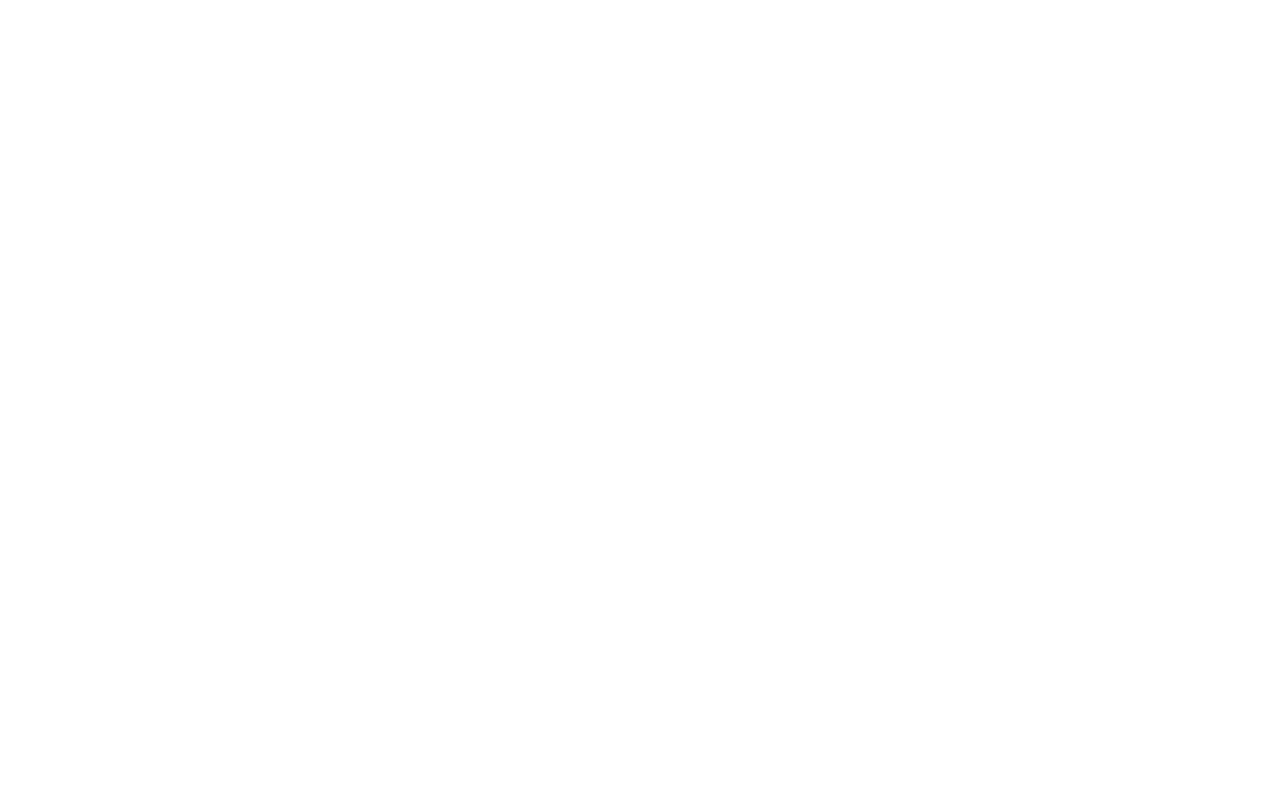
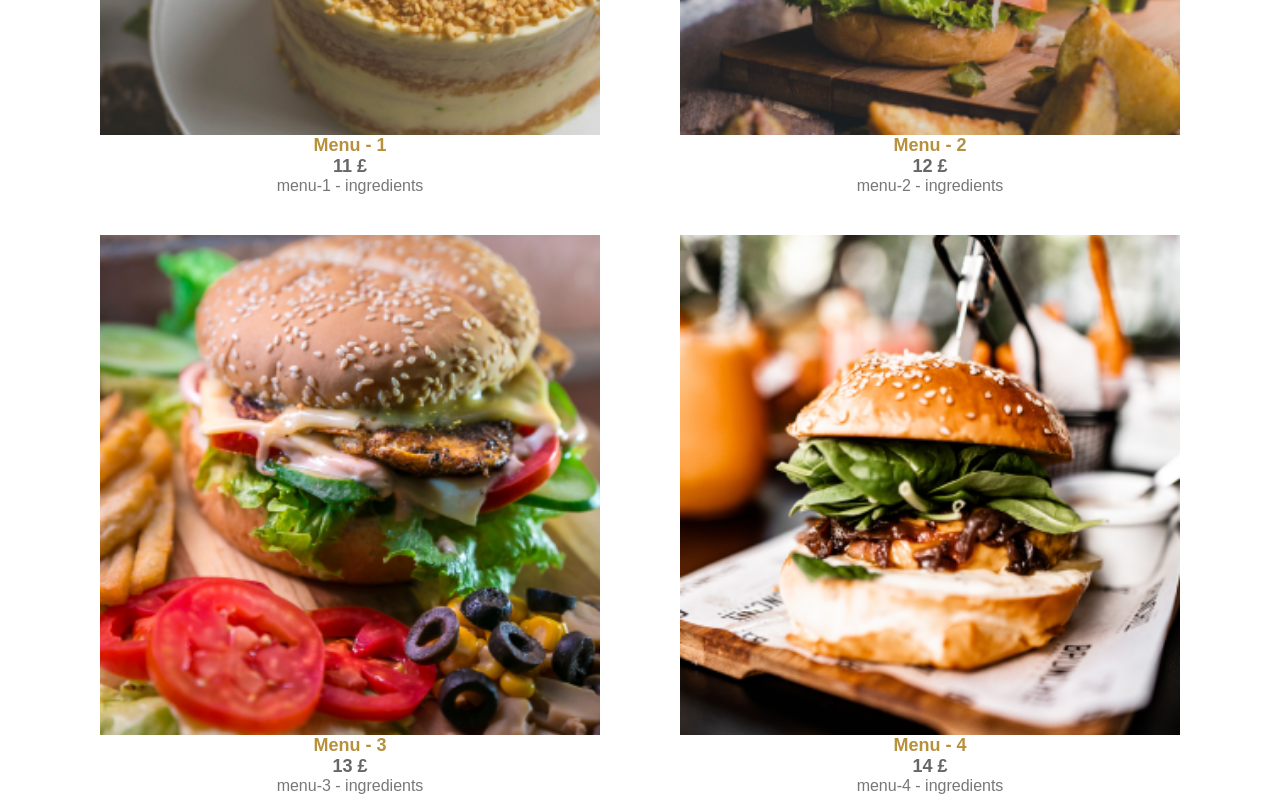
Before and after one commit to sabovoichita/restaurant-torreblanca, a Next.js app: page / in a window 1280 px wide. Shown: the part 1080-1880 px from the top of the page. Before the commit the page ends 800 px from the top, so only its background shows below. Built offline with nearby package versions, Linux system fonts and the light colour scheme.

Commit message:
add ProductCard and ProductList and css

```diff
--- /dev/null
+++ b/components/ProductCard.jsx
@@ -0,0 +1,19 @@
+import styles from "../styles/ProductCard.module.css";
+import Image from "next/image";
+
+const ProductCard = ({ imgNo, title, desc, price }) => {
+  return (
+    <div className={styles.container}>
+      <Image
+        src={`/image/menu/${imgNo}.png`}
+        alt={title}
+        width="500"
+        height="500"
+      />
+      <h1 className={styles.title}>{title}</h1>
+      <span className={styles.price}>{price}</span>
+      <p className={styles.desc}>{desc}</p>
+    </div>
+  );
+};
+export default ProductCard;
--- /dev/null
+++ b/components/ProductList.jsx
@@ -0,0 +1,42 @@
+import styles from "../styles/ProductList.module.css";
+import ProductCard from "@/components/ProductCard";
+
+const ProductList = () => {
+  return (
+    <div className={styles.container}>
+      <h1>Torreblanca Restaurant</h1>
+      <h2>The best there is in the village</h2>
+      <p className={styles.desc}>
+        Order your favorite food from Torreblanca and get 20% off on minimum of
+        £20
+      </p>
+      <div className={styles.wrapper}>
+        <ProductCard
+          imgNo="1"
+          title="Menu - 1"
+          desc="menu-1 - ingredients"
+          price="11 £"
+        />
+        <ProductCard
+          imgNo="2"
+          title="Menu - 2"
+          desc="menu-2 - ingredients"
+          price="12 £"
+        />
+        <ProductCard
+          imgNo="3"
+          title="Menu - 3"
+          desc="menu-3 - ingredients"
+          price="13 £"
+        />
+        <ProductCard
+          imgNo="4"
+          title="Menu - 4"
+          desc="menu-4 - ingredients"
+          price="14 £"
+        />
+      </div>
+    </div>
+  );
+};
+export default ProductList;
--- a/pages/index.js
+++ b/pages/index.js
@@ -1,6 +1,8 @@
 import Head from "next/head";
 import { Geist, Geist_Mono } from "next/font/google";
 import Slider from "@/components/Slider";
+import ProductList from "@/components/ProductList";
+import styles from "../styles/Home.module.css";
 
 const geistSans = Geist({
   variable: "--font-geist-sans",
@@ -14,7 +16,7 @@ const geistMono = Geist_Mono({
 
 export default function Home() {
   return (
-    <>
+    <div className={styles.container}>
       <Head>
         <title>Torreblanca Restaurant</title>
         <meta name="description" content="Best restaurant in Torreblanca" />
@@ -23,6 +25,7 @@ export default function Home() {
       </Head>
 
       <Slider />
-    </>
+      <ProductList />
+    </div>
   );
 }
--- a/styles/Home.module.css
+++ b/styles/Home.module.css
@@ -1,168 +1,3 @@
-.page {
-  --gray-rgb: 0, 0, 0;
-  --gray-alpha-200: rgba(var(--gray-rgb), 0.08);
-  --gray-alpha-100: rgba(var(--gray-rgb), 0.05);
-
-  --button-primary-hover: #383838;
-  --button-secondary-hover: #f2f2f2;
-
-  display: grid;
-  grid-template-rows: 20px 1fr 20px;
-  align-items: center;
-  justify-items: center;
-  min-height: 100svh;
-  padding: 80px;
-  gap: 64px;
-  font-family: var(--font-geist-sans);
+.container {
+  padding: 50px;
 }
-
-@media (prefers-color-scheme: dark) {
-  .page {
-    --gray-rgb: 255, 255, 255;
-    --gray-alpha-200: rgba(var(--gray-rgb), 0.145);
-    --gray-alpha-100: rgba(var(--gray-rgb), 0.06);
-
-    --button-primary-hover: #ccc;
-    --button-secondary-hover: #1a1a1a;
-  }
-}
-
-.main {
-  display: flex;
-  flex-direction: column;
-  gap: 32px;
-  grid-row-start: 2;
-}
-
-.main ol {
-  font-family: var(--font-geist-mono);
-  padding-left: 0;
-  margin: 0;
-  font-size: 14px;
-  line-height: 24px;
-  letter-spacing: -0.01em;
-  list-style-position: inside;
-}
-
-.main li:not(:last-of-type) {
-  margin-bottom: 8px;
-}
-
-.main code {
-  font-family: inherit;
-  background: var(--gray-alpha-100);
-  padding: 2px 4px;
-  border-radius: 4px;
-  font-weight: 600;
-}
-
-.ctas {
-  display: flex;
-  gap: 16px;
-}
-
-.ctas a {
-  appearance: none;
-  border-radius: 128px;
-  height: 48px;
-  padding: 0 20px;
-  border: none;
-  border: 1px solid transparent;
-  transition:
-    background 0.2s,
-    color 0.2s,
-    border-color 0.2s;
-  cursor: pointer;
-  display: flex;
-  align-items: center;
-  justify-content: center;
-  font-size: 16px;
-  line-height: 20px;
-  font-weight: 500;
-}
-
-a.primary {
-  background: var(--foreground);
-  color: var(--background);
-  gap: 8px;
-}
-
-a.secondary {
-  border-color: var(--gray-alpha-200);
-  min-width: 158px;
-}
-
-.footer {
-  grid-row-start: 3;
-  display: flex;
-  gap: 24px;
-}
-
-.footer a {
-  display: flex;
-  align-items: center;
-  gap: 8px;
-}
-
-.footer img {
-  flex-shrink: 0;
-}
-
-/* Enable hover only on non-touch devices */
-@media (hover: hover) and (pointer: fine) {
-  a.primary:hover {
-    background: var(--button-primary-hover);
-    border-color: transparent;
-  }
-
-  a.secondary:hover {
-    background: var(--button-secondary-hover);
-    border-color: transparent;
-  }
-
-  .footer a:hover {
-    text-decoration: underline;
-    text-underline-offset: 4px;
-  }
-}
-
-@media (max-width: 600px) {
-  .page {
-    padding: 32px;
-    padding-bottom: 80px;
-  }
-
-  .main {
-    align-items: center;
-  }
-
-  .main ol {
-    text-align: center;
-  }
-
-  .ctas {
-    flex-direction: column;
-  }
-
-  .ctas a {
-    font-size: 14px;
-    height: 40px;
-    padding: 0 16px;
-  }
-
-  a.secondary {
-    min-width: auto;
-  }
-
-  .footer {
-    flex-wrap: wrap;
-    align-items: center;
-    justify-content: center;
-  }
-}
-
-@media (prefers-color-scheme: dark) {
-  .logo {
-    filter: invert();
-  }
-}
--- /dev/null
+++ b/styles/ProductCard.module.css
@@ -0,0 +1,41 @@
+.container {
+  width: 50%;
+  padding: 10px;
+  display: flex;
+  flex-direction: column;
+  align-items: center;
+  justify-content: center;
+  padding: 20px 40px;
+  cursor: pointer;
+}
+
+.title {
+  font-size: 18px;
+  font-weight: bold;
+  color: #b7903c;
+}
+
+.price {
+  font-size: 18px;
+  font-weight: bold;
+  color: #666;
+}
+.desc {
+  text-align: center;
+  color: #777;
+}
+
+@media screen and (max-width: 480px) {
+  .container {
+    width: 100%;
+  }
+
+  .title {
+    font-size: 30px;
+  }
+
+  .price,
+  .desc {
+    font-size: 24px;
+  }
+}
--- /dev/null
+++ b/styles/ProductList.module.css
@@ -0,0 +1,31 @@
+.container {
+  padding: 20px 10px;
+  display: flex;
+  flex-direction: column;
+  align-items: center;
+}
+
+.desc {
+  font-size: 24px;
+  color: #444;
+  width: 70%;
+}
+
+.wrapper {
+  width: 100%;
+  display: flex;
+  align-items: center;
+  justify-content: center;
+  flex-wrap: wrap;
+}
+
+@media screen and (max-width: 480px) {
+  .title {
+    text-align: center;
+  }
+
+  .desc {
+    width: 90%;
+    text-align: center;
+  }
+}
--- a/styles/globals.css
+++ b/styles/globals.css
@@ -12,6 +12,8 @@
 
 html,
 body {
+  padding: 0;
+  margin: 0;
   max-width: 100vw;
   overflow-x: hidden;
 }
```
